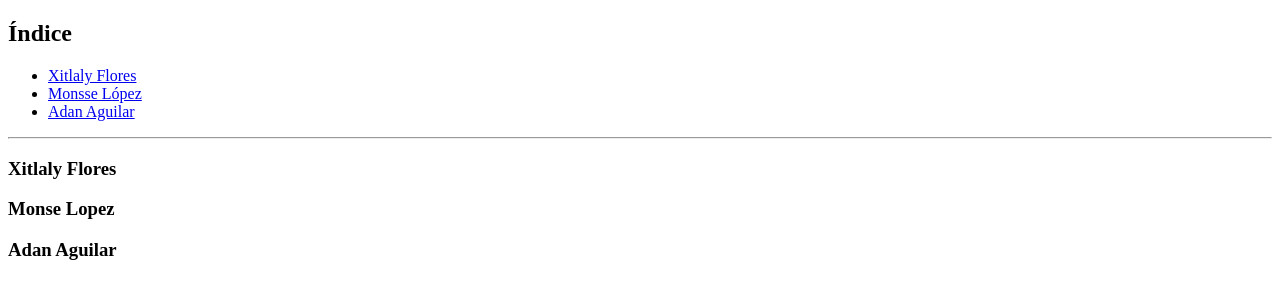
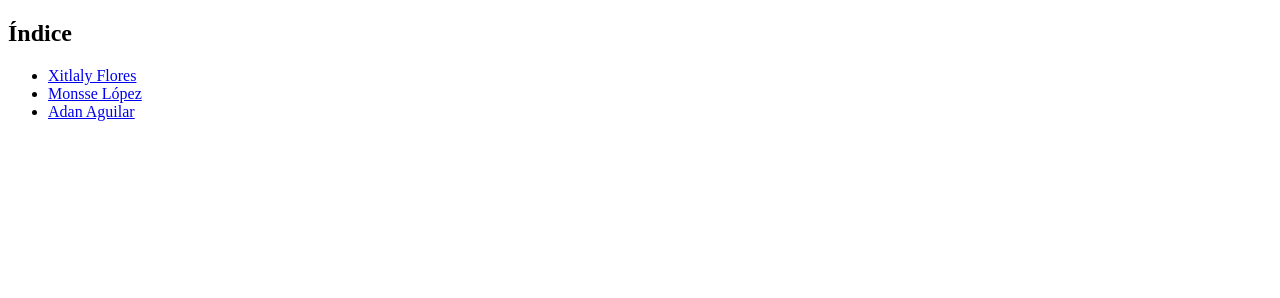
Before and after one commit to Adan0402/Quienes_somos, a plain HTML site: page index.html in a window 1280 px wide. Drawn offline with Linux system fonts and the light colour scheme.

Commit message:
modidfique index.html

```diff
--- a/index.html
+++ b/index.html
@@ -8,21 +8,13 @@
 
     <h2>Índice</h2>
     <ul>
-        <li><a href="#Xitlaly">Xitlaly Flores</a></li>
-        <li><a href="#Monsse">Monsse López</a></li>
-        <li><a href="#Adan">Adan Aguilar</a></li>
+        <li><a href="#Xitlaly.html">Xitlaly Flores</a></li>
+        <li><a href="#Monsse.html">Monsse López</a></li>
+        <li><a href="#Adan.html">Adan Aguilar</a></li>
     </ul>
 
-    <hr>
 
-    <h3 id="Xitlaly">Xitlaly Flores</h3>
-    <p></p>
 
-    <h3 id="Monsse">Monse Lopez</h3>
-    <p></p>
-
-    <h3 id="Adan">Adan Aguilar</h3>
-    <p></p>
 
 </body>
 </html>
```
